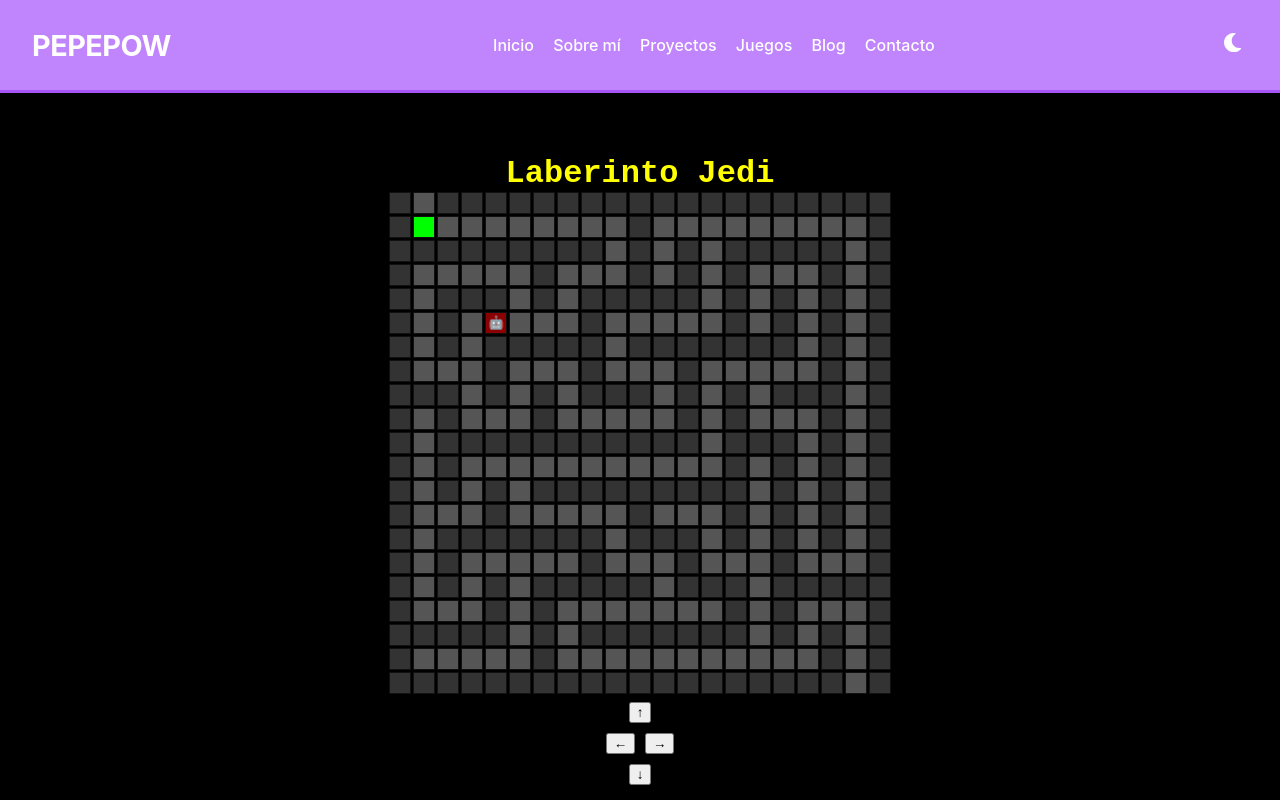
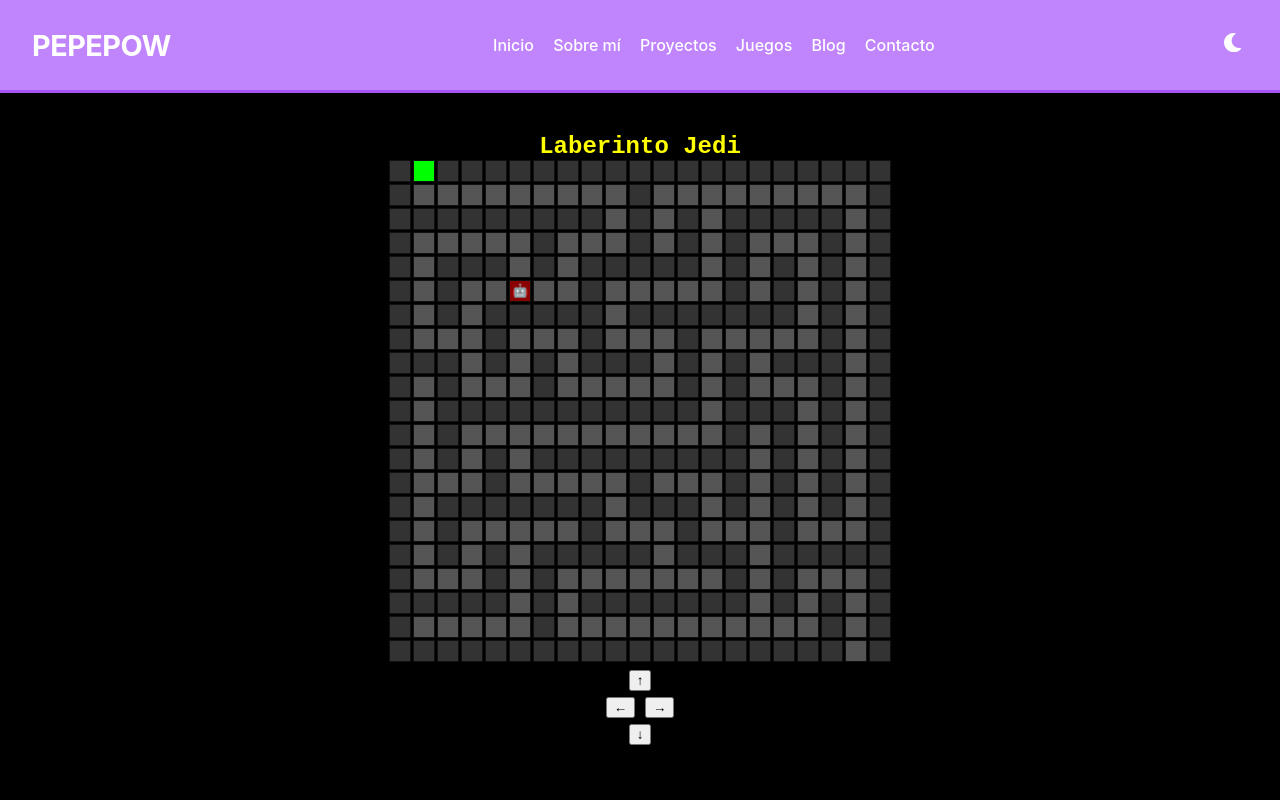
Before and after one commit to brrisso/mipagina, a React (Create React App) app: page /LaberintoJedi in a window 1280 px wide. Shown: the top 800 px of the page. Built offline with nearby package versions, Linux system fonts and the light colour scheme.

Commit message:
Update LaberintoJedi.jsx

```diff
--- a/src/paginas/LaberintoJedi.jsx
+++ b/src/paginas/LaberintoJedi.jsx
@@ -10,7 +10,7 @@ const mapaInicial = [
   [1, 1, 1, 1, 1, 1, 1, 1, 1, 0, 1, 0, 1, 0, 1, 1, 1, 1, 1, 0, 1],
   [1, 0, 0, 0, 0, 0, 1, 0, 0, 0, 1, 0, 1, 0, 1, 0, 0, 0, 1, 0, 1],
   [1, 0, 1, 1, 1, 0, 1, 0, 1, 1, 1, 1, 1, 0, 1, 0, 1, 0, 1, 0, 1],
-  [1, 0, 1, 0, 1, 0, 0, 0, 1, 0, 0, 0, 0, 0, 1, 0, 1, 0, 1, 0, 1],
+  [1, 0, 1, 0, 0, 0, 0, 0, 1, 0, 0, 0, 0, 0, 1, 0, 1, 0, 1, 0, 1],
   [1, 0, 1, 0, 1, 1, 1, 1, 1, 0, 1, 1, 1, 1, 1, 1, 1, 0, 1, 0, 1],
   [1, 0, 0, 0, 1, 0, 0, 0, 1, 0, 0, 0, 1, 0, 0, 0, 0, 0, 1, 0, 1],
   [1, 1, 1, 0, 1, 0, 1, 0, 1, 1, 1, 0, 1, 0, 1, 0, 1, 1, 1, 0, 1],
@@ -29,7 +29,7 @@ const mapaInicial = [
 ];
 
 const droidePregunta = {
-  x: 4,
+  x: 5,
   y: 5,
   pregunta: "¿Cuál es el color del sable de Mace Windu?",
   opciones: ["Rojo", "Azul", "Púrpura", "Verde"],
@@ -37,7 +37,7 @@ const droidePregunta = {
 };
 
 export default function LaberintoJedi() {
-  const [pos, setPos] = useState({ x: 1, y: 1 });
+  const [pos, setPos] = useState({ x: 1, y: 0 });
   const [bloqueado, setBloqueado] = useState(true);
   const [mostrarPregunta, setMostrarPregunta] = useState(false);
   const [mensaje, setMensaje] = useState("");
@@ -93,23 +93,23 @@ export default function LaberintoJedi() {
         minHeight: '100vh',
         color: 'yellow',
         fontFamily: 'monospace',
-        padding: '20px',
+        padding: '10px 0 0 0',
         textAlign: 'center',
-        overflowY: 'auto',
+        //overflowY: 'auto',
         paddingBottom: '0px',
       }}
     >
-      <h1 style={{ fontSize: '2rem', marginBottom: '0px' }}>Laberinto Jedi</h1>
+      <h1 style={{ fontSize: '1.5rem', margin: '10px 0 0 0' }}>Laberinto Jedi</h1>
 
       {/* CONTENEDOR SCROLLEABLE */}
-      <div
+      {/*<div
         style={{
           overflowX: 'auto',
           width: '100%',
           margin: '0 auto',
           display: 'flex', flexDirection: 'column', alignItems: 'center', gap: '8px'
         }}
-      >
+      >*/}
         <div
           style={{
             display: 'grid',
@@ -153,12 +153,12 @@ export default function LaberintoJedi() {
       {/* CONTROLES DE MOVIMIENTO */}
       <div
         style={{
-          marginTop: '0px',
+          marginTop: '8px',
           touchAction: 'none',
           display: 'flex',
           flexDirection: 'column',
           alignItems: 'center',
-          gap: '10px',
+          gap: '6px',
         }}
       >
         <button onClick={() => mover(0, -1)}>↑</button>
@@ -168,7 +168,7 @@ export default function LaberintoJedi() {
         </div>
         <button onClick={() => mover(0, 1)}>↓</button>
       </div>
-     </div>
+     {/*</div>*/}
       {/* PREGUNTA */}
       {mostrarPregunta && (
         <motion.div
```
